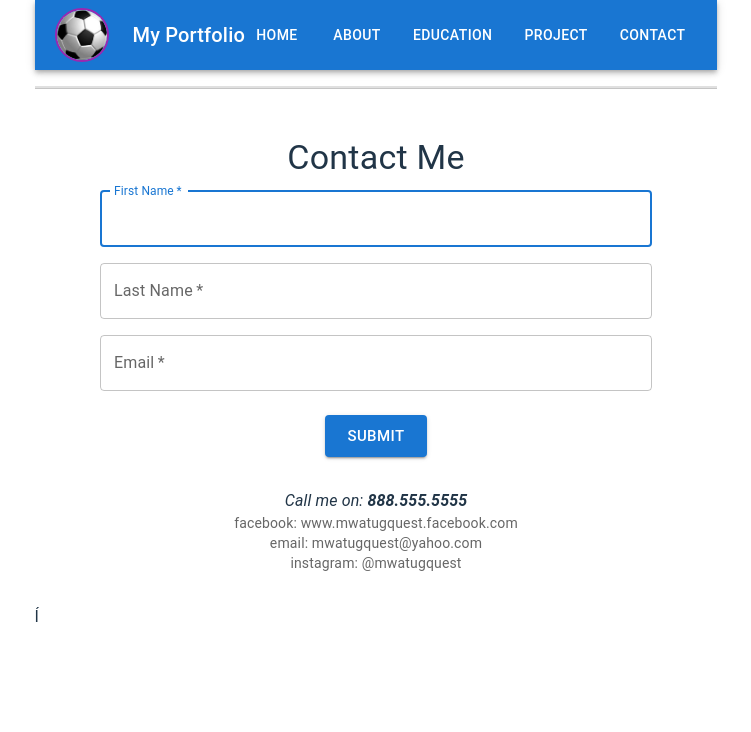
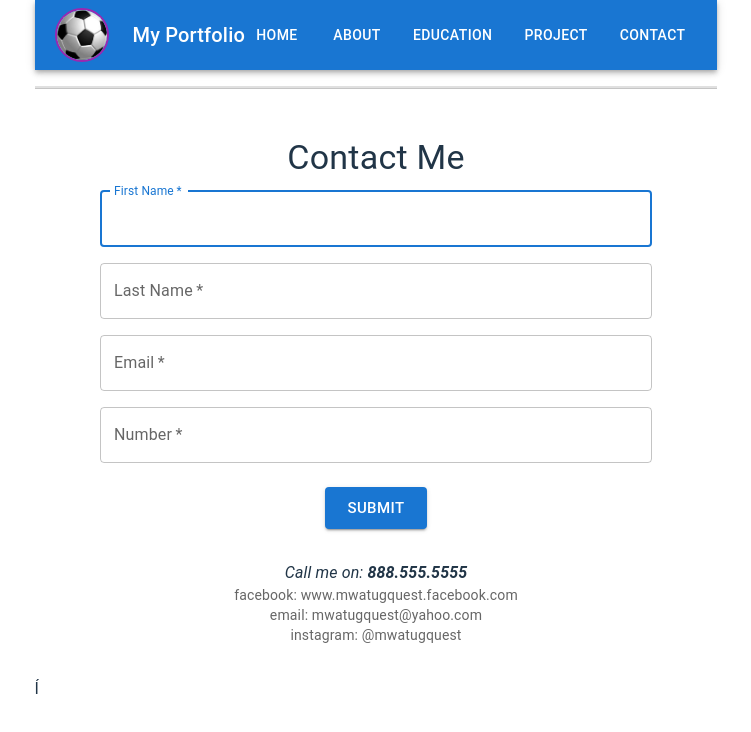
Before and after one commit to tlieu8/Remake_Assignment_1_Lieu_Minh_COMP_229, a React (Vite) app in the folder client/: page /contact in a window 1280 px wide. Shown: the top 732 px of the page, without its empty margins (264-1015 px from the left). Built offline with nearby package versions, Linux system fonts and the light colour scheme.

Commit message:
Update contact.jsx

```diff
--- a/client/src/contact.jsx
+++ b/client/src/contact.jsx
@@ -49,6 +49,17 @@ export default function Contact() {
           />
         </Box>
 
+        <Box sx={{ marginBottom: 2 }}>
+          <TextField
+            fullWidth
+            required
+            id="Contact Number"
+            label="Number"
+            type="number"
+            variant="outlined"
+          />
+        </Box>
+
         {/* Submit Button */}
         <Box sx={{ textAlign: "center", marginTop: 3 }}>
           <Button variant="contained" color="primary" type="submit" size="large">
```
